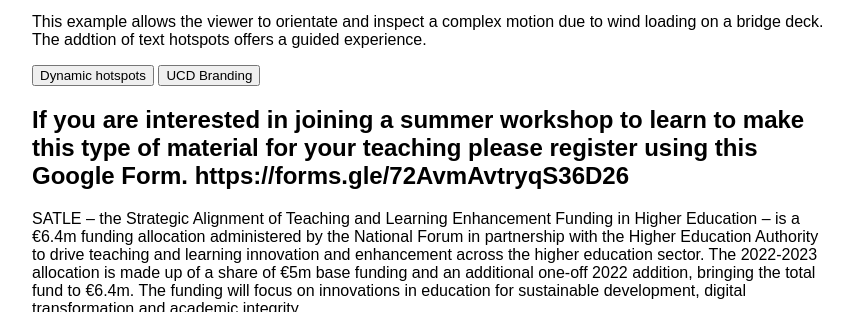
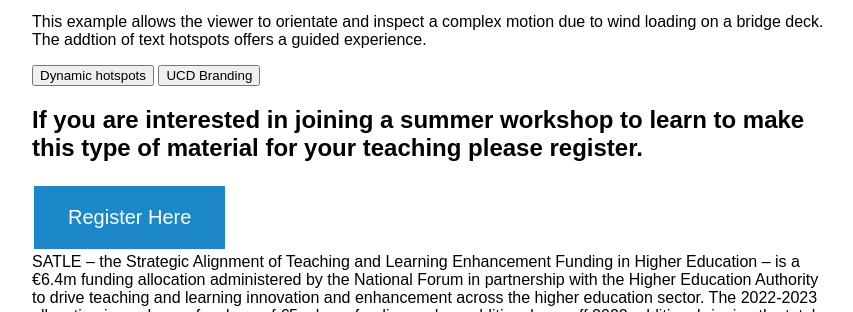
Before and after one commit to nolankucd/SATLE_FLAME_UCD, a plain HTML site: page index.html in a window 1280 px wide. Shown: the part 1108-1420 px from the top of the page, without its empty margins (208-1061 px from the left). Drawn offline with nearby package versions, Linux system fonts and the light colour scheme; grey boxes are pictures that could not be loaded.

Commit message:
Update index.html

```diff
--- a/index.html
+++ b/index.html
@@ -45,6 +45,18 @@
        background-color: white;
        border-radius: 50%;
      }
+     .registerButton {
+        background-color: #1c87c9;
+        border: none;
+        color: white;
+        padding: 20px 34px;
+        text-align: center;
+        text-decoration: none;
+        display: inline-block;
+        font-size: 20px;
+        margin: 4px 2px;
+        cursor: pointer;
+      }
 </style>
 
 <body>
@@ -207,10 +219,11 @@
 
 <div class="container">
     <h2>
-    If you are interested in joining a summer workshop to learn to make this type of material for your teaching please register using this Google Form.
-        https://forms.gle/72AvmAvtryqS36D26
+    If you are interested in joining a summer workshop to learn to make this type of material for your teaching please register.
     </h2>
 </div>
+
+    <a href="https://forms.gle/72AvmAvtryqS36D26" class="registerButton">Register Here</a>
 
 
  <div class="container">
```
